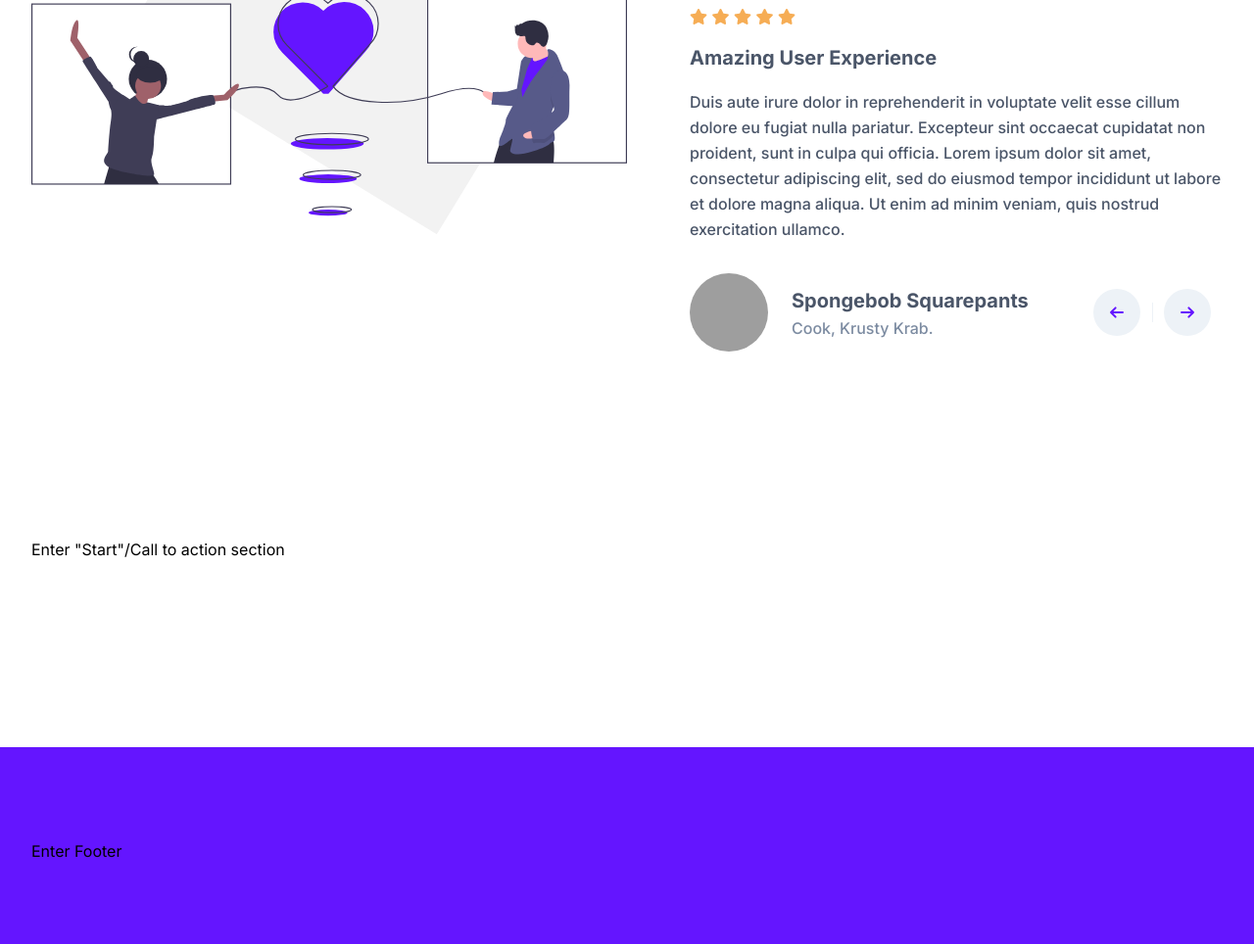
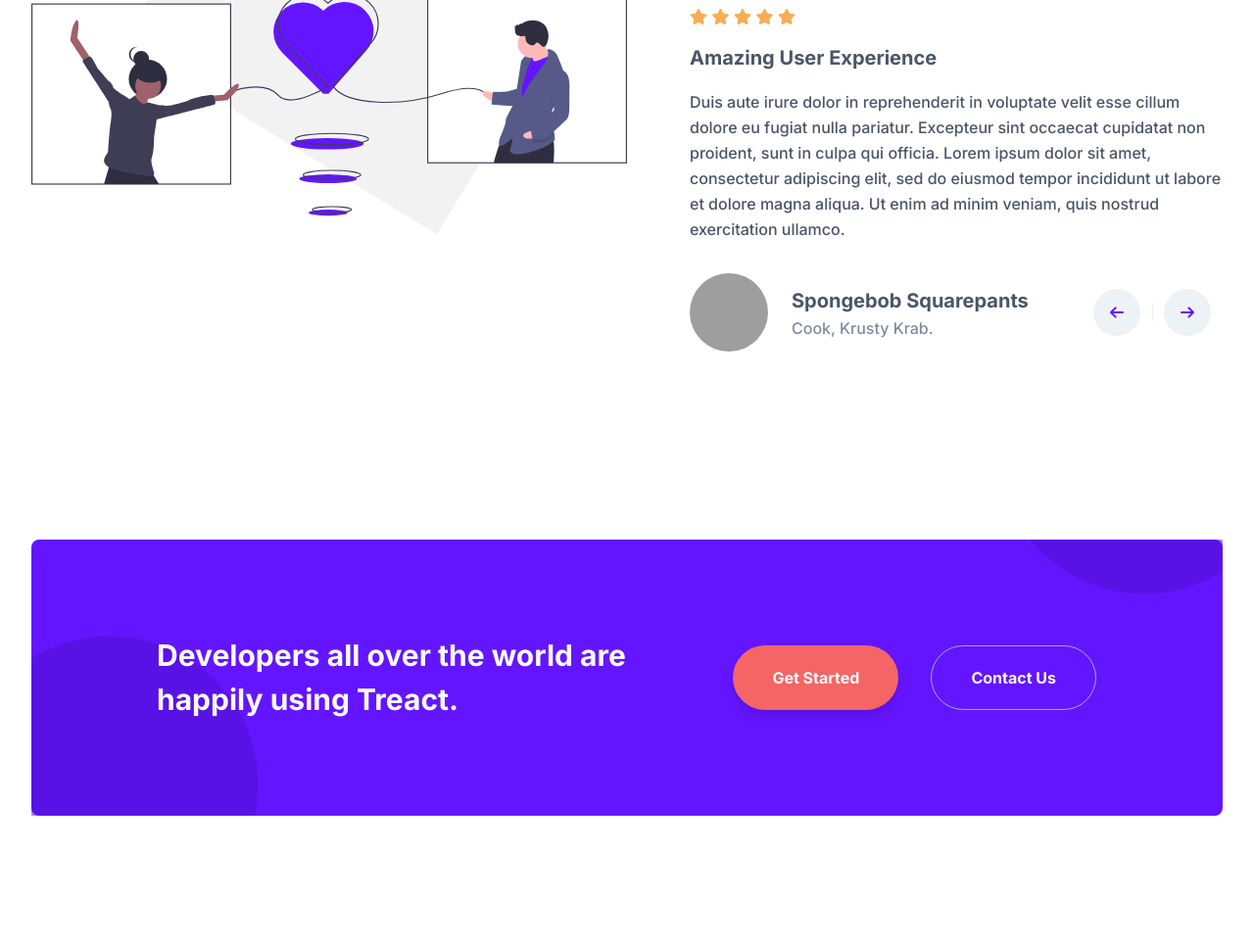
Before and after one commit to ykarfaridis/Module-2-Final-Project, a plain HTML site: page index.html in a window 1280 px wide. Shown: the part 5202-6166 px from the top of the page at 98% size. Drawn offline with Linux system fonts and the light colour scheme; grey boxes are pictures that could not be loaded.

Commit message:
Start/Call to Action Done

```diff
--- a/index.html
+++ b/index.html
@@ -386,7 +386,25 @@
         <section id="start">
             <div class="container">
                 <div class="row">
-                    <!--  -->Enter "Start"/Call to action section<!--  -->
+                <svg viewBox="0 0 600 600" class="start__blob--1">
+              <g transform="translate(300,300)">
+                <path d="M153.6,-239C199.1,-209.8,236,-167.2,258.4,-118C280.9,-68.9,288.9,-13.1,281.2,40.4C273.5,93.9,250.1,145.2,214.7,186.1C179.3,226.9,131.9,257.4,80,272.6C28.2,287.8,-28.2,287.8,-80,272.6C-131.9,257.4,-179.3,226.9,-214.7,186.1C-250.1,145.2,-273.5,93.9,-281.2,40.4C-288.9,-13.1,-280.9,-68.9,-258.4,-118C-236,-167.2,-199.1,-209.8,-153.6,-239C-108.1,-268.3,-54.1,-284.1,0,-284.1C54.1,-284.1,108.1,-268.3,153.6,-239Z" fill="rgb(80,17,204)"></path>
+              </g>
+            </svg>
+            <svg viewBox="0 0 600 600" class="start__blob--2">
+              <g transform="translate(300,300)">
+                <path d="M153.6,-239C199.1,-209.8,236,-167.2,258.4,-118C280.9,-68.9,288.9,-13.1,281.2,40.4C273.5,93.9,250.1,145.2,214.7,186.1C179.3,226.9,131.9,257.4,80,272.6C28.2,287.8,-28.2,287.8,-80,272.6C-131.9,257.4,-179.3,226.9,-214.7,186.1C-250.1,145.2,-273.5,93.9,-281.2,40.4C-288.9,-13.1,-280.9,-68.9,-258.4,-118C-236,-167.2,-199.1,-209.8,-153.6,-239C-108.1,-268.3,-54.1,-284.1,0,-284.1C54.1,-284.1,108.1,-268.3,153.6,-239Z" fill="rgb(80,17,204)"></path>
+              </g>
+            </svg>
+            <div class="start__container">
+                <div class="start__row">
+                    <div class="start__title">Developers all over the world are happily using Treact.</div>
+                    <div class="start__buttons">
+                        <button class="start__button btn">Get Started</button>
+                        <button class="start__button btn">Contact Us</button>
+                    </div>
+                </div>
+            </div>
                 </div>
             </div>
         </section>
--- a/style.css
+++ b/style.css
@@ -947,6 +947,90 @@ START / CALL TO ACTION ↓
   overflow: hidden;
 }
 
+.start__blob--1{
+  position: absolute;
+  bottom: 0px;
+  left: 0px;
+  height: 20rem;
+  width: 20rem;
+  transform: translate(-5rem, 8rem);
+  color: rgb(80 17 204);
+  opacity: 0.5;
+}
+
+.start__blob--2{
+  position: absolute;
+  top: 0px;
+  right: 0px;
+  height: 20rem;
+  width: 20rem;
+  transform: translate(5rem, -16rem);
+  color: rgb(80 17 204);
+  opacity: 0.5;
+}
+
+.start__container{
+  padding: 96px 0;
+  width: 100%;
+  background-color: rgb(100, 21, 255);
+  border-radius: 8px;
+  display: flex;
+  justify-content: center;
+  align-items: center;
+}
+
+.start__row{
+  width: 100%;
+  margin: 0 auto;
+  max-width: 1024px;
+  padding: 0 32px;
+  display: flex;
+  justify-content: center;
+  align-items: center;
+}
+
+.start__title{
+  color: #f7fafc;
+  font-size: 30px;
+  font-weight: 700;
+  line-height: 1.5;
+  z-index: 2;
+}
+
+.start__title, .start__buttons{
+  width: 50%;
+}
+
+.start__buttons{
+  display: flex;
+  justify-content: flex-end;
+}
+
+.start__button:nth-child(1){
+  background: #f56565;
+  box-shadow: rgba(0, 0, 0, 0) 0px 0px 0px 0px, rgba(0, 0, 0, 0) 0px 0px 0px 0px, rgba(0, 0, 0, 0.1) 0px 10px 15px -3px, rgba(0, 0, 0, 0.05) 0px 4px 6px -2px;
+  margin-right: 32px;
+  transition: all 300ms ease;
+}
+
+.start__button{
+  padding: 20px 40px;
+  border-radius: 500px;
+  font-weight: 700;
+  font-size: 16px;
+  color: #f7fafc;
+  line-height: 1.5;
+  letter-spacing: 0.025;
+  margin: 1px;
+  z-index: 2;
+}
+
+.start__button:nth-child(2){
+  border: 1px solid rgb(160, 174, 192);
+  transition: all 300ms ease;
+
+}
+
 /*
 
 FOOTER ↓
```
